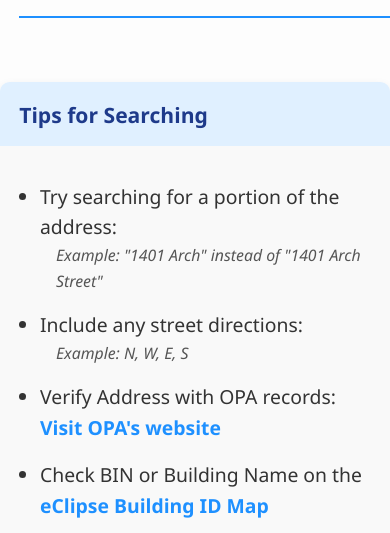
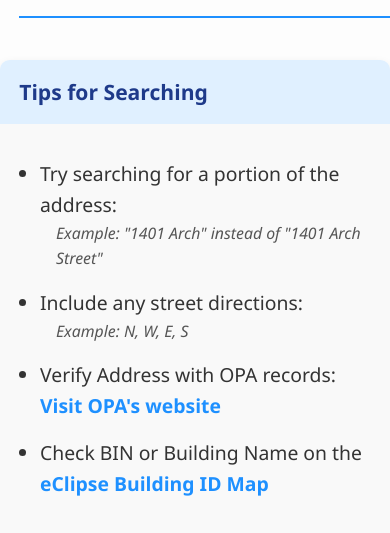
Before and after one commit to markevansjrcityphila-Evansm1/Blue-Dot-HTML-Options, a plain HTML site: page BlueDotOption7.html in a window 390 px wide. Shown: the part 237-770 px from the top of the page. Drawn offline with Linux system fonts and the light colour scheme.

Commit message:
Refactor HTML structure and styles for layout
Updated styles and structure for improved layout and responsiveness.

```diff
--- a/BlueDotOption7.html
+++ b/BlueDotOption7.html
@@ -27,7 +27,7 @@
   header img.logo {
     max-width: 50rem;
     margin-bottom: 1rem;
-    background-color: white;
+    /*background-color: white;*/
     padding: 0.5rem;
     border-radius: 0.5rem;
   }
@@ -48,7 +48,7 @@
   /* ---------- ACCORDION ---------- */
   .accordion {
     max-width: 62.5rem;
-    margin: 2.2rem auto;
+    margin: .8rem auto;
     border-radius: 0.6rem;
     overflow: hidden;
     box-shadow: 0 0.25rem 0.625rem rgba(0,0,0,0.1);
```
